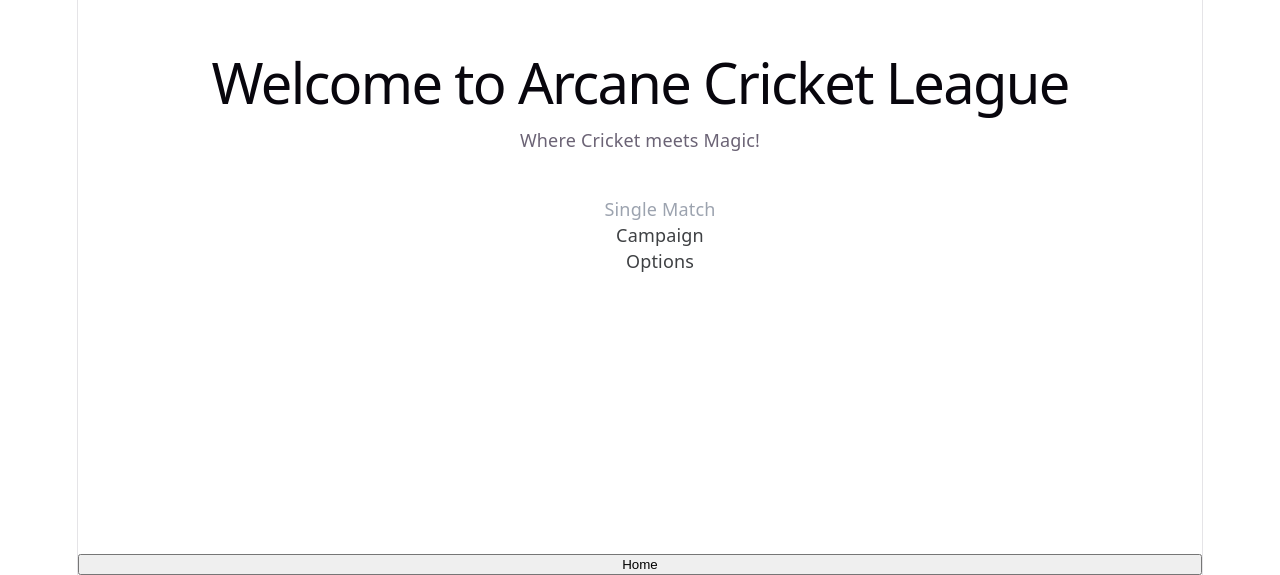
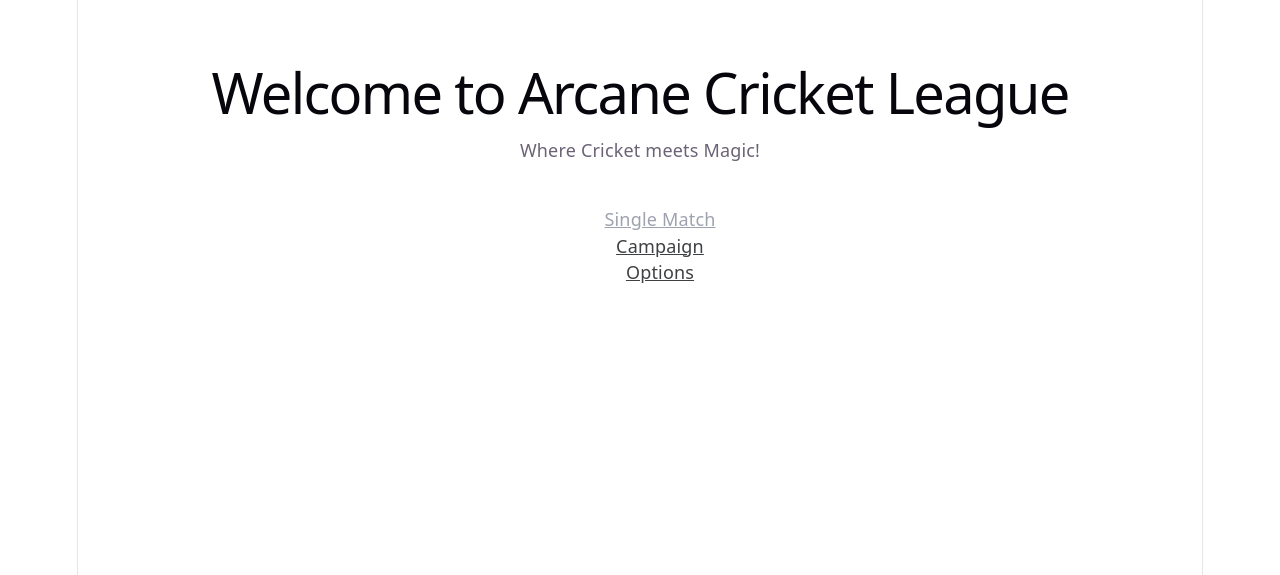
Before and after one commit to rebeccabex/arcane-cricket, a React (Vite) app in the folder client/: page / in a window 1280 px wide. Shown: the part 225-800 px from the top of the page. Built offline with nearby package versions, Linux system fonts and the light colour scheme.

Commit message:
Tidied up menus to fix routing

```diff
--- a/client/src/pages/Menus/MainMenu.tsx
+++ b/client/src/pages/Menus/MainMenu.tsx
@@ -1,25 +1,33 @@
 import styled from 'styled-components';
-import { Page } from '../../types';
+import { NavLink } from 'react-router-dom';
+import { singleMatchMenuRoute } from '../../routes';
 
-type Props = {
-  selectPage: (page: Page) => void;
-};
-
-export const MainMenu = ({ selectPage }: Props) => (
-  <>
+export const MainMenu = () => (
+  <Page>
     <Banner>
       <h1>Welcome to Arcane Cricket League</h1>
       <p>Where Cricket meets Magic!</p>
     </Banner>
     <Menu>
-      <MenuOption onClick={() => selectPage('SingleMatchMenu')}>
-        Single Match
+      <MenuOption to={singleMatchMenuRoute}>Single Match</MenuOption>
+      <MenuOption to="" disabled end>
+        Campaign
       </MenuOption>
-      <MenuOption disabled>Campaign</MenuOption>
-      <MenuOption disabled>Options</MenuOption>
+      <MenuOption to="" disabled end>
+        Options
+      </MenuOption>
     </Menu>
-  </>
+  </Page>
 );
+
+const Page = styled.section`
+  display: flex;
+  flex-direction: column;
+  gap: 25px;
+  place-content: center;
+  place-items: center;
+  flex-grow: 1;
+`;
 
 const Banner = styled.div`
   @media (max-width: 1024px) {
@@ -29,6 +37,8 @@ const Banner = styled.div`
 `;
 
 const Menu = styled.ul`
+  display: flex;
+  flex-direction: column;
   list-style-type: none;
 
   @media (max-width: 1024px) {
@@ -37,7 +47,7 @@ const Menu = styled.ul`
   }
 `;
 
-const MenuOption = styled.li<{ disabled?: boolean }>`
+const MenuOption = styled(NavLink)<{ disabled?: boolean }>`
   color: ${(props) => (props.disabled ? '#3e4043' : '#9ca3af')};
   cursor: ${(props) => (props.disabled ? 'auto' : 'pointer')};
 `;
--- a/client/src/pages/Menus/Menus.tsx
+++ /dev/null
@@ -1,56 +0,0 @@
-import { useState } from 'react';
-import styled from 'styled-components';
-import { MainMenu } from './MainMenu';
-import { SingleMatchMenu } from './SingleMatchMenu';
-import { isPage, Page } from '../../types';
-import useLocalStorage from '../../hooks';
-
-const Menus = () => {
-  const [currentPage, setCurrentPage] = useLocalStorage<Page>(
-    'currentPage',
-    'MainMenu',
-  );
-
-  const updateCurrentPage = (page: Page) => {
-    setCurrentPage(page);
-  };
-
-  const selectPage = (page: Page) => updateCurrentPage(page);
-  const goToMainMenu = () => updateCurrentPage('MainMenu');
-  const startMatch = () => updateCurrentPage('TeamDraft');
-
-  const getPageToDisplay = () => {
-    switch (currentPage) {
-      case 'MainMenu':
-        return <MainMenu selectPage={selectPage} />;
-      case 'SingleMatchMenu':
-        return (
-          <SingleMatchMenu
-            returnToMainMenu={goToMainMenu}
-            startMatch={startMatch}
-          />
-        );
-      case 'CampaignMenu':
-      case 'OptionsMenu':
-        return <></>;
-    }
-  };
-
-  return (
-    <>
-      <MainPage>{getPageToDisplay()}</MainPage>
-      <button onClick={goToMainMenu}>Home</button>
-    </>
-  );
-};
-
-const MainPage = styled.section`
-  display: flex;
-  flex-direction: column;
-  gap: 25px;
-  place-content: center;
-  place-items: center;
-  flex-grow: 1;
-`;
-
-export default Menus;
--- a/client/src/pages/Menus/SingleMatchMenu.tsx
+++ b/client/src/pages/Menus/SingleMatchMenu.tsx
@@ -8,13 +8,11 @@ import {
   difficultyLevels,
 } from './../options.js';
 import { NavLink } from 'react-router-dom';
+import { singleMatchTeamDraftRoute } from '../../routes.js';
 
-type Props = {
-  returnToMainMenu: () => void;
-  startMatch: () => void;
-};
+const unlockedTiers: Array<AbilityTier> = ['Village'];
 
-export const SingleMatchMenu = ({ returnToMainMenu, startMatch }: Props) => {
+export const SingleMatchMenu = () => {
   const [selectedDifficulty, setSelectedDifficulty] =
     useState<DifficultyLevel>('Medium');
   const [selectedTier, setSelectedTier] = useState<AbilityTier>('Village');
@@ -45,13 +43,16 @@ export const SingleMatchMenu = ({ returnToMainMenu, startMatch }: Props) => {
             option={tier}
             chooseOption={() => onTierSet(tier)}
             selected={selectedTier === tier}
+            disabled={!unlockedTiers.includes(tier)}
             key={index}
           />
         ))}
       </MenuList>
 
-      <button onClick={returnToMainMenu}>Back</button>
-      <NavLink to="teamDraft" end>
+      <NavLink to="/" end>
+        Back
+      </NavLink>
+      <NavLink to={singleMatchTeamDraftRoute} end>
         Start Game
       </NavLink>
     </>
--- a/client/src/routes.ts
+++ b/client/src/routes.ts
@@ -1,17 +1,43 @@
 import { createBrowserRouter } from 'react-router';
-import Menus from './pages/Menus/Menus.js';
 import { getPlayersForDrafting } from './api.js';
 import { TeamDraft } from './pages/SingleMatch/TeamDraft.js';
+import { SingleMatchMenu } from './pages/Menus/SingleMatchMenu.js';
+import { MainMenu } from './pages/Menus/MainMenu.js';
+
+export const singleMatchRoute = 'single-match';
+
+export const singleMatchMenuPath = 'menu';
+export const teamDraftPath = 'team-draft';
+
+const createRoute = (route: string, path: string) => `/${route}/${path}`;
+
+export const singleMatchMenuRoute = createRoute(
+  singleMatchRoute,
+  singleMatchMenuPath,
+);
+export const singleMatchTeamDraftRoute = createRoute(
+  singleMatchRoute,
+  teamDraftPath,
+);
 
 export const router = createBrowserRouter([
   {
     path: '/',
-    Component: Menus,
     children: [
+      { index: true, Component: MainMenu },
       {
-        path: 'teamDraft',
-        Component: TeamDraft,
-        loader: getPlayersForDrafting,
+        path: singleMatchRoute,
+        children: [
+          {
+            path: singleMatchMenuPath,
+            Component: SingleMatchMenu,
+          },
+          {
+            path: teamDraftPath,
+            Component: TeamDraft,
+            loader: getPlayersForDrafting,
+          },
+        ],
       },
     ],
   },
```
